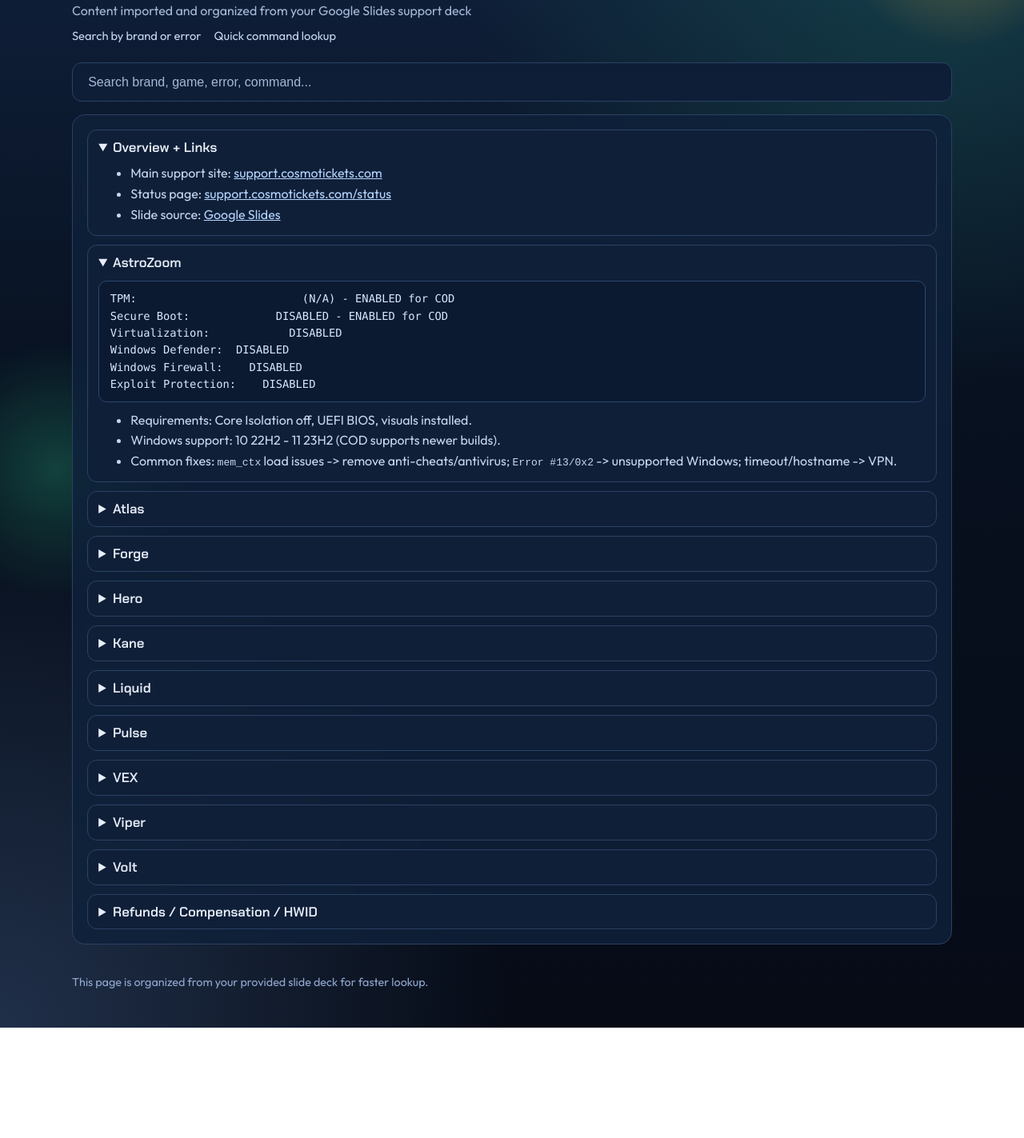
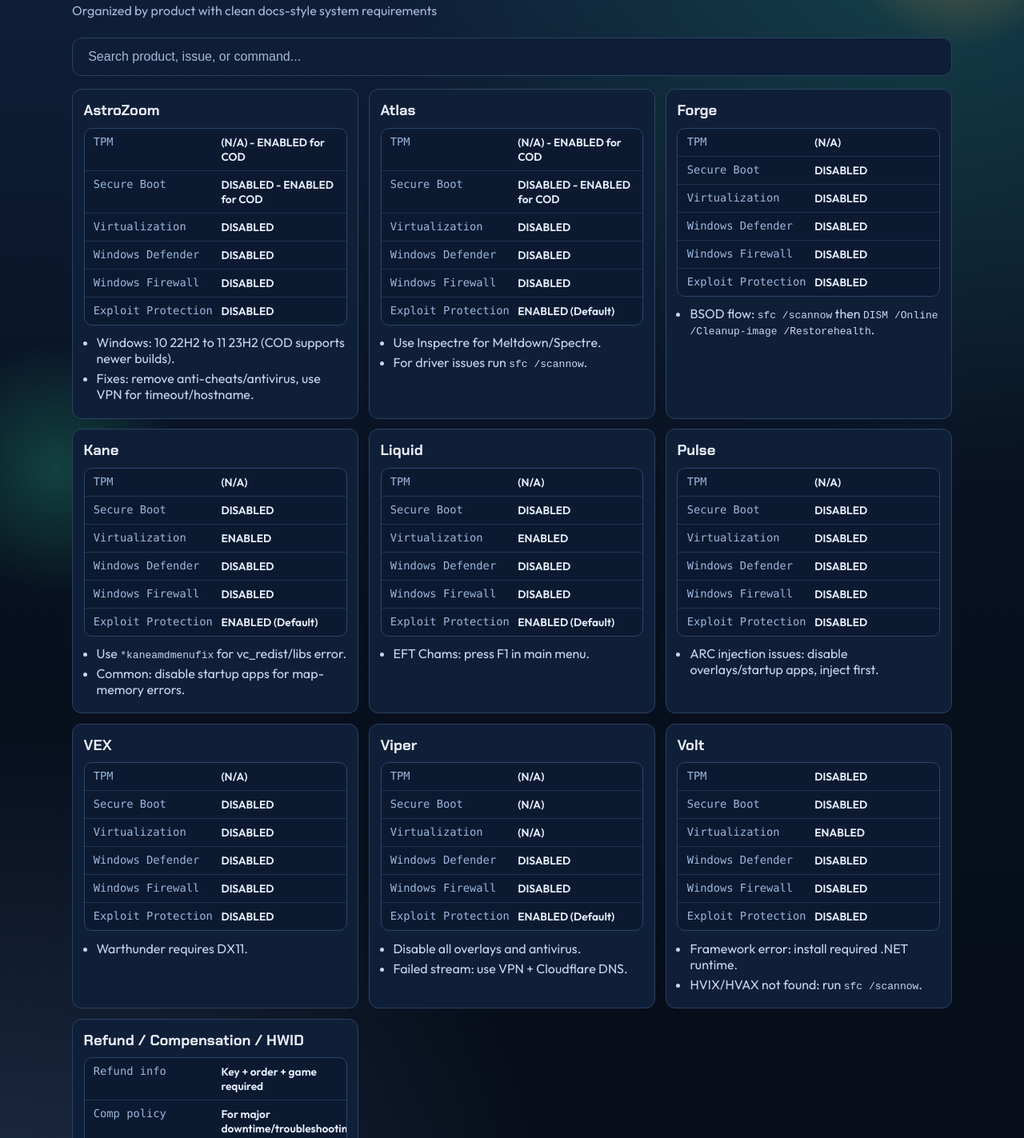
Before and after one commit to gorgeborger2-byte/status-page, a plain HTML site: page presentation.html in a window 1280 px wide. Shown: the part 163-1586 px from the top of the page at 80% size. Before the commit the page ends 1448 px from the top, so only its background shows below. Drawn offline with Linux system fonts and the light colour scheme.

Commit message:
Reorganize support guide into clean docs-style cards

```diff
--- a/presentation.html
+++ b/presentation.html
@@ -4,7 +4,7 @@
   <meta charset="UTF-8">
   <meta name="viewport" content="width=device-width, initial-scale=1.0">
   <title>Cosmo Support Guide</title>
-  <meta name="description" content="Organized support guide extracted from the Cosmo support presentation.">
+  <meta name="description" content="Clean, organized support guide page.">
   <link rel="preconnect" href="https://fonts.googleapis.com">
   <link rel="preconnect" href="https://fonts.gstatic.com" crossorigin>
   <link href="https://fonts.googleapis.com/css2?family=Outfit:wght@400;600;700&family=Chakra+Petch:wght@600;700&display=swap" rel="stylesheet">
@@ -20,203 +20,187 @@
       <a class="nav-link active" href="presentation.html">Support Guide</a>
     </nav>
     <h1>Cosmo Support Guide</h1>
-    <p class="subtitle">Content imported and organized from your Google Slides support deck</p>
-    <div class="meta">
-      <span>Search by brand or error</span>
-      <span>Quick command lookup</span>
-    </div>
+    <p class="subtitle">Organized by product with clean docs-style system requirements</p>
   </header>
 
   <main class="container">
     <div class="search-box guide-search">
-      <input type="text" id="guideSearch" placeholder="Search brand, game, error, command..." autocomplete="off">
+      <input type="text" id="guideSearch" placeholder="Search product, issue, or command..." autocomplete="off">
     </div>
 
-    <section class="panel guide-panel" id="guideSections">
-      <details class="guide-item" open>
-        <summary>Overview + Links</summary>
+    <section class="guide-grid" id="guideGrid">
+      <article class="guide-card">
+        <h3>AstroZoom</h3>
+        <div class="spec-table">
+          <p><span>TPM</span><strong>(N/A) - ENABLED for COD</strong></p>
+          <p><span>Secure Boot</span><strong>DISABLED - ENABLED for COD</strong></p>
+          <p><span>Virtualization</span><strong>DISABLED</strong></p>
+          <p><span>Windows Defender</span><strong>DISABLED</strong></p>
+          <p><span>Windows Firewall</span><strong>DISABLED</strong></p>
+          <p><span>Exploit Protection</span><strong>DISABLED</strong></p>
+        </div>
         <ul>
-          <li>Main support site: <a class="footer-link" href="https://support.cosmotickets.com/" target="_blank" rel="noreferrer">support.cosmotickets.com</a></li>
-          <li>Status page: <a class="footer-link" href="https://support.cosmotickets.com/status/" target="_blank" rel="noreferrer">support.cosmotickets.com/status</a></li>
-          <li>Slide source: <a class="footer-link" href="https://docs.google.com/presentation/d/1xdaRaAgXz_y2i9zU1DKSWTr7QxGoVlIF_zEK7KBgjpo/edit" target="_blank" rel="noreferrer">Google Slides</a></li>
+          <li>Windows: 10 22H2 to 11 23H2 (COD supports newer builds).</li>
+          <li>Fixes: remove anti-cheats/antivirus, use VPN for timeout/hostname.</li>
         </ul>
-      </details>
+      </article>
 
-      <details class="guide-item" open>
-        <summary>AstroZoom</summary>
-        <pre class="spec-block">TPM:                         (N/A) - ENABLED for COD
-Secure Boot:             DISABLED - ENABLED for COD
-Virtualization:            DISABLED
-Windows Defender:  DISABLED
-Windows Firewall:    DISABLED
-Exploit Protection:    DISABLED</pre>
+      <article class="guide-card">
+        <h3>Atlas</h3>
+        <div class="spec-table">
+          <p><span>TPM</span><strong>(N/A) - ENABLED for COD</strong></p>
+          <p><span>Secure Boot</span><strong>DISABLED - ENABLED for COD</strong></p>
+          <p><span>Virtualization</span><strong>DISABLED</strong></p>
+          <p><span>Windows Defender</span><strong>DISABLED</strong></p>
+          <p><span>Windows Firewall</span><strong>DISABLED</strong></p>
+          <p><span>Exploit Protection</span><strong>ENABLED (Default)</strong></p>
+        </div>
         <ul>
-          <li>Requirements: Core Isolation off, UEFI BIOS, visuals installed.</li>
-          <li>Windows support: 10 22H2 - 11 23H2 (COD supports newer builds).</li>
-          <li>Common fixes: <code>mem_ctx</code> load issues -> remove anti-cheats/antivirus; <code>Error #13/0x2</code> -> unsupported Windows; timeout/hostname -> VPN.</li>
+          <li>Use Inspectre for Meltdown/Spectre.</li>
+          <li>For driver issues run <code>sfc /scannow</code>.</li>
         </ul>
-      </details>
+      </article>
 
-      <details class="guide-item">
-        <summary>Atlas</summary>
-        <pre class="spec-block">TPM:                         (N/A) - ENABLED for COD
-Secure Boot:             DISABLED - ENABLED for COD
-Virtualization:            DISABLED
-Windows Defender:  DISABLED
-Windows Firewall:    DISABLED
-Exploit Protection:    ENABLED (Default)</pre>
+      <article class="guide-card">
+        <h3>Forge</h3>
+        <div class="spec-table">
+          <p><span>TPM</span><strong>(N/A)</strong></p>
+          <p><span>Secure Boot</span><strong>DISABLED</strong></p>
+          <p><span>Virtualization</span><strong>DISABLED</strong></p>
+          <p><span>Windows Defender</span><strong>DISABLED</strong></p>
+          <p><span>Windows Firewall</span><strong>DISABLED</strong></p>
+          <p><span>Exploit Protection</span><strong>DISABLED</strong></p>
+        </div>
         <ul>
-          <li>Requirements: Core Isolation off, UEFI BIOS, visuals installed.</li>
-          <li>Common fixes: disable Meltdown/Spectre with Inspectre tool; run <code>sfc /scannow</code> for driver load errors; disable overlays for engine/fatal errors.</li>
+          <li>BSOD flow: <code>sfc /scannow</code> then <code>DISM /Online /Cleanup-image /Restorehealth</code>.</li>
         </ul>
-      </details>
+      </article>
 
-      <details class="guide-item">
-        <summary>Forge</summary>
-        <pre class="spec-block">TPM:                         (N/A)
-Secure Boot:             DISABLED
-Virtualization:            DISABLED
-Windows Defender:  DISABLED
-Windows Firewall:    DISABLED
-Exploit Protection:    DISABLED</pre>
+      <article class="guide-card">
+        <h3>Kane</h3>
+        <div class="spec-table">
+          <p><span>TPM</span><strong>(N/A)</strong></p>
+          <p><span>Secure Boot</span><strong>DISABLED</strong></p>
+          <p><span>Virtualization</span><strong>ENABLED</strong></p>
+          <p><span>Windows Defender</span><strong>DISABLED</strong></p>
+          <p><span>Windows Firewall</span><strong>DISABLED</strong></p>
+          <p><span>Exploit Protection</span><strong>ENABLED (Default)</strong></p>
+        </div>
         <ul>
-          <li>Requirements: Core Isolation off, UEFI BIOS, visuals installed.</li>
-          <li>BSOD flow: run <code>sfc /scannow</code> and <code>DISM.exe /Online /Cleanup-image /Restorehealth</code>.</li>
-          <li>Loader closes at 100%: sync PC time and re-run as admin.</li>
+          <li>Use <code>*kaneamdmenufix</code> for vc_redist/libs error.</li>
+          <li>Common: disable startup apps for map-memory errors.</li>
         </ul>
-      </details>
+      </article>
 
-      <details class="guide-item">
-        <summary>Hero</summary>
-        <pre class="spec-block">TPM:                         MIXED (By Product)
-Secure Boot:             MIXED (By Product)
-Virtualization:            MIXED (By Product)
-Windows Defender:  DISABLED
-Windows Firewall:    DISABLED
-Exploit Protection:    MIXED (Default / Disabled)</pre>
+      <article class="guide-card">
+        <h3>Liquid</h3>
+        <div class="spec-table">
+          <p><span>TPM</span><strong>(N/A)</strong></p>
+          <p><span>Secure Boot</span><strong>DISABLED</strong></p>
+          <p><span>Virtualization</span><strong>ENABLED</strong></p>
+          <p><span>Windows Defender</span><strong>DISABLED</strong></p>
+          <p><span>Windows Firewall</span><strong>DISABLED</strong></p>
+          <p><span>Exploit Protection</span><strong>ENABLED (Default)</strong></p>
+        </div>
         <ul>
-          <li>Variants include Valorant, OW2, Delta Force, FN/Rust/Apex/ABI/ARC.</li>
-          <li>Frequent requirements: Medal overlay, Hyper-V for specific products, all overlays except required one off.</li>
-          <li>No menu / ENC / crashes: collect bundle file and escalate to senior support.</li>
+          <li>EFT Chams: press F1 in main menu.</li>
         </ul>
-      </details>
+      </article>
 
-      <details class="guide-item">
-        <summary>Kane</summary>
-        <pre class="spec-block">TPM:                         (N/A)
-Secure Boot:             DISABLED
-Virtualization:            ENABLED
-Windows Defender:  DISABLED
-Windows Firewall:    DISABLED
-Exploit Protection:    ENABLED (Default)</pre>
+      <article class="guide-card">
+        <h3>Pulse</h3>
+        <div class="spec-table">
+          <p><span>TPM</span><strong>(N/A)</strong></p>
+          <p><span>Secure Boot</span><strong>DISABLED</strong></p>
+          <p><span>Virtualization</span><strong>DISABLED</strong></p>
+          <p><span>Windows Defender</span><strong>DISABLED</strong></p>
+          <p><span>Windows Firewall</span><strong>DISABLED</strong></p>
+          <p><span>Exploit Protection</span><strong>DISABLED</strong></p>
+        </div>
         <ul>
-          <li>Key fixes: use <code>*kaneamdmenufix</code> for vc_redist/libs; pin/hypervisor fixes via support commands; disable startup apps for map memory errors.</li>
-          <li>Extra slide fixes include: no servers -> VPN, error 0x298 -> contact dev.</li>
+          <li>ARC injection issues: disable overlays/startup apps, inject first.</li>
         </ul>
-      </details>
+      </article>
 
-      <details class="guide-item">
-        <summary>Liquid</summary>
-        <pre class="spec-block">TPM:                         (N/A)
-Secure Boot:             DISABLED
-Virtualization:            ENABLED
-Windows Defender:  DISABLED
-Windows Firewall:    DISABLED
-Exploit Protection:    ENABLED (Default)</pre>
+      <article class="guide-card">
+        <h3>VEX</h3>
+        <div class="spec-table">
+          <p><span>TPM</span><strong>(N/A)</strong></p>
+          <p><span>Secure Boot</span><strong>DISABLED</strong></p>
+          <p><span>Virtualization</span><strong>DISABLED</strong></p>
+          <p><span>Windows Defender</span><strong>DISABLED</strong></p>
+          <p><span>Windows Firewall</span><strong>DISABLED</strong></p>
+          <p><span>Exploit Protection</span><strong>DISABLED</strong></p>
+        </div>
         <ul>
-          <li>Requirements: Core Isolation off, UEFI BIOS, visuals installed.</li>
-          <li>EFT Chams: press F1 in main menu to inject.</li>
-          <li>Steelseries requirement for some products; no menu flow same as Kane style troubleshooting.</li>
+          <li>Warthunder requires DX11.</li>
         </ul>
-      </details>
+      </article>
 
-      <details class="guide-item">
-        <summary>Pulse</summary>
-        <pre class="spec-block">TPM:                         (N/A)
-Secure Boot:             DISABLED
-Virtualization:            DISABLED
-Windows Defender:  DISABLED
-Windows Firewall:    DISABLED
-Exploit Protection:    DISABLED</pre>
+      <article class="guide-card">
+        <h3>Viper</h3>
+        <div class="spec-table">
+          <p><span>TPM</span><strong>(N/A)</strong></p>
+          <p><span>Secure Boot</span><strong>(N/A)</strong></p>
+          <p><span>Virtualization</span><strong>(N/A)</strong></p>
+          <p><span>Windows Defender</span><strong>DISABLED</strong></p>
+          <p><span>Windows Firewall</span><strong>DISABLED</strong></p>
+          <p><span>Exploit Protection</span><strong>ENABLED (Default)</strong></p>
+        </div>
         <ul>
-          <li>ARC Raiders injection failures: close browser overlays, disable startup apps, disable Overwolf overlays, inject first then open launcher flow.</li>
+          <li>Disable all overlays and antivirus.</li>
+          <li>Failed stream: use VPN + Cloudflare DNS.</li>
         </ul>
-      </details>
+      </article>
 
-      <details class="guide-item">
-        <summary>VEX</summary>
-        <pre class="spec-block">TPM:                         (N/A)
-Secure Boot:             DISABLED
-Virtualization:            DISABLED
-Windows Defender:  DISABLED
-Windows Firewall:    DISABLED
-Exploit Protection:    DISABLED</pre>
+      <article class="guide-card">
+        <h3>Volt</h3>
+        <div class="spec-table">
+          <p><span>TPM</span><strong>DISABLED</strong></p>
+          <p><span>Secure Boot</span><strong>DISABLED</strong></p>
+          <p><span>Virtualization</span><strong>ENABLED</strong></p>
+          <p><span>Windows Defender</span><strong>DISABLED</strong></p>
+          <p><span>Windows Firewall</span><strong>DISABLED</strong></p>
+          <p><span>Exploit Protection</span><strong>DISABLED</strong></p>
+        </div>
         <ul>
-          <li>Windows support target: 10 22H2 -> 11 23H2.</li>
-          <li>Warthunder requires DX11.</li>
-          <li>Connection issues: network manager IP optimization + VPN fallback.</li>
+          <li>Framework error: install required .NET runtime.</li>
+          <li>HVIX/HVAX not found: run <code>sfc /scannow</code>.</li>
         </ul>
-      </details>
+      </article>
 
-      <details class="guide-item">
-        <summary>Viper</summary>
-        <pre class="spec-block">TPM:                         (N/A)
-Secure Boot:             (N/A)
-Virtualization:            (N/A)
-Windows Defender:  DISABLED
-Windows Firewall:    DISABLED
-Exploit Protection:    ENABLED (Default)</pre>
+      <article class="guide-card">
+        <h3>Refund / Compensation / HWID</h3>
+        <div class="spec-table">
+          <p><span>Refund info</span><strong>Key + order + game required</strong></p>
+          <p><span>Comp policy</span><strong>For major downtime/troubleshooting</strong></p>
+          <p><span>HWID reset</span><strong>Escalate to senior support</strong></p>
+        </div>
         <ul>
-          <li>Must remove/disable antivirus and overlays; product is Steam-only (except ARC Raiders).</li>
-          <li>Failed stream: VPN + Cloudflare DNS.</li>
-          <li>Game-specific saved-folder cleanup for The Isle/ARC when needed.</li>
+          <li>Use senior review when case is unclear.</li>
         </ul>
-      </details>
-
-      <details class="guide-item">
-        <summary>Volt</summary>
-        <pre class="spec-block">TPM:                         DISABLED
-Secure Boot:             DISABLED
-Virtualization:            ENABLED
-Windows Defender:  DISABLED
-Windows Firewall:    DISABLED
-Exploit Protection:    DISABLED</pre>
-        <ul>
-          <li>Framework errors: install required .NET runtime packages.</li>
-          <li>HVIX/HVAX not found: run <code>sfc /scannow</code>; boot partition errors can require reinstall if not repairable.</li>
-        </ul>
-      </details>
-
-      <details class="guide-item">
-        <summary>Refunds / Compensation / HWID</summary>
-        <ul>
-          <li>Refund review needs key, order number, key length, and game.</li>
-          <li>Compensation possible for significant downtime/troubleshooting (not repeated abuse).</li>
-          <li>HWID reset requests should be escalated to senior support/reset-access staff.</li>
-        </ul>
-      </details>
+      </article>
     </section>
   </main>
 
   <footer class="container footer">
-    <p>This page is organized from your provided slide deck for faster lookup.</p>
+    <p>Formatted cleanly from your docs style for easier reading.</p>
   </footer>
 
   <script>
   (function () {
-    var search = document.getElementById("guideSearch");
-    var items = Array.prototype.slice.call(document.querySelectorAll(".guide-item"));
+    var input = document.getElementById("guideSearch");
+    var cards = Array.prototype.slice.call(document.querySelectorAll(".guide-card"));
 
-    function applySearch() {
-      var q = search.value.toLowerCase().trim();
-      items.forEach(function (item) {
-        var text = item.textContent.toLowerCase();
-        var show = !q || text.indexOf(q) !== -1;
-        item.style.display = show ? "block" : "none";
+    function filter() {
+      var q = input.value.toLowerCase().trim();
+      cards.forEach(function (card) {
+        var text = card.textContent.toLowerCase();
+        card.style.display = (!q || text.indexOf(q) !== -1) ? "block" : "none";
       });
     }
 
-    search.addEventListener("input", applySearch);
+    input.addEventListener("input", filter);
   })();
   </script>
 </body>
--- a/styles.css
+++ b/styles.css
@@ -263,45 +263,64 @@ body {
   margin-bottom: 1rem;
 }
 
-.guide-panel {
+.guide-grid {
   display: grid;
-  gap: 0.7rem;
+  grid-template-columns: repeat(auto-fill, minmax(320px, 1fr));
+  gap: 0.8rem;
 }
 
-.guide-item {
+.guide-card {
   border: 1px solid var(--border);
   border-radius: 12px;
   background: #101f38;
-  padding: 0.65rem 0.85rem;
+  padding: 0.85rem;
 }
 
-.guide-item summary {
-  cursor: pointer;
+.guide-card h3 {
+  margin: 0 0 0.6rem;
+  font-size: 1.15rem;
   font-family: "Chakra Petch", sans-serif;
-  font-size: 1.05rem;
 }
 
-.guide-item ul {
+.guide-card ul {
   margin: 0.7rem 0 0;
   color: #c7d7f1;
+  padding-left: 1rem;
 }
 
-.spec-block {
-  margin: 0.75rem 0 0.25rem;
-  padding: 0.7rem 0.85rem;
+.guide-card li {
+  margin-bottom: 0.35rem;
+}
+
+.spec-table {
+  border: 1px solid #28466d;
   border-radius: 10px;
   background: #0b1a31;
-  border: 1px solid #28466d;
-  color: #d8e8ff;
-  font-family: "Consolas", "Courier New", monospace;
-  font-size: 0.86rem;
-  line-height: 1.55;
-  white-space: pre;
-  overflow-x: auto;
+  overflow: hidden;
 }
 
-.guide-item li {
-  margin-bottom: 0.35rem;
+.spec-table p {
+  margin: 0;
+  display: grid;
+  grid-template-columns: 150px 1fr;
+  gap: 0.6rem;
+  padding: 0.5rem 0.7rem;
+  border-top: 1px solid rgba(77, 115, 160, 0.3);
+  font-size: 0.86rem;
+}
+
+.spec-table p:first-child {
+  border-top: 0;
+}
+
+.spec-table span {
+  color: #9db7dc;
+  font-family: "Consolas", "Courier New", monospace;
+}
+
+.spec-table strong {
+  color: #e8f0ff;
+  font-weight: 600;
 }
 
 .embed-panel {
```
